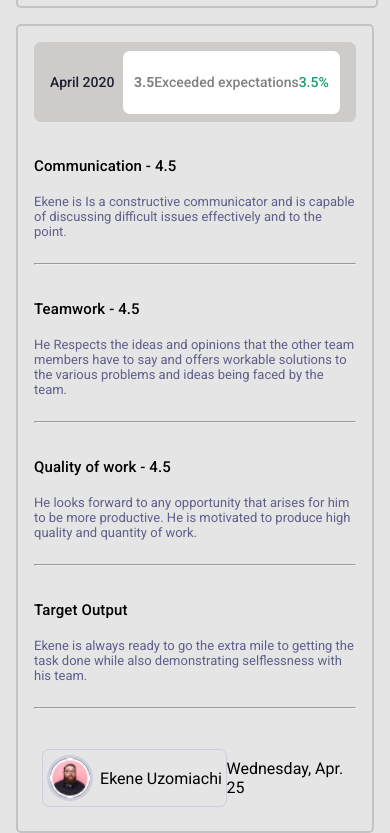
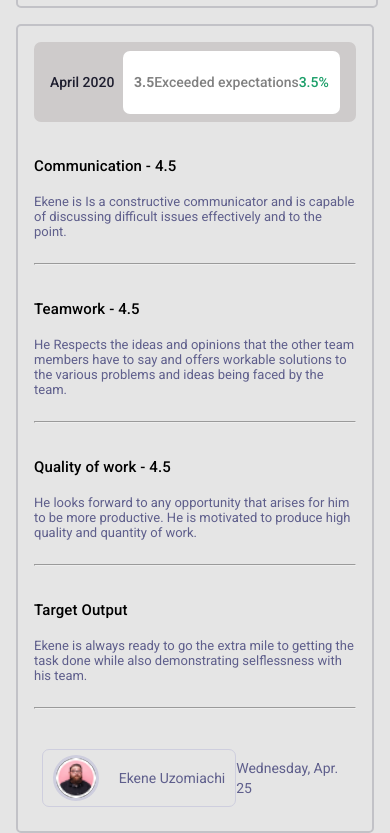
Before and after one commit to nkemjikaobi/beam, a React (Create React App) app: page / in a window 390 px wide. Shown: the part 1170-2003 px from the top of the page. Built offline with nearby package versions, Linux system fonts and the light colour scheme.

Commit message:
Responsiveness

```diff
--- a/src/Components/PerformanceComments/PerformanceComments.module.scss
+++ b/src/Components/PerformanceComments/PerformanceComments.module.scss
@@ -103,5 +103,14 @@
                 background-color: black;
             }
         }
+        p{
+            font-style: normal;
+            font-weight: $font-weight-regular;
+            font-size: to-rem(14);
+            line-height: 146%;
+            display: flex;
+            align-items: center;
+            color: #5F5F8C;
+        }
     }
 }
--- a/src/Components/PerformanceFeedBack/PerformanceFeedBack.module.scss
+++ b/src/Components/PerformanceFeedBack/PerformanceFeedBack.module.scss
@@ -32,6 +32,9 @@
     justify-content: space-around;
     align-items: center;
     margin-top: 2rem;
+    @include breakpoint("s"){
+        width: 90%;
+    }
     p{
         font-style: normal;
         font-weight: $font-weight-regular;
```
